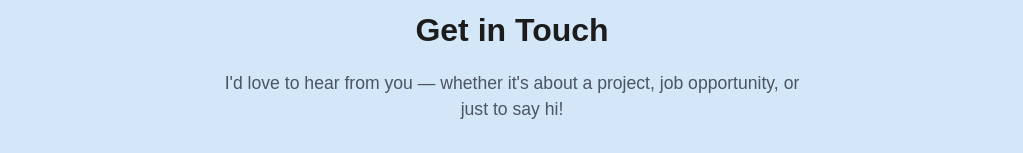
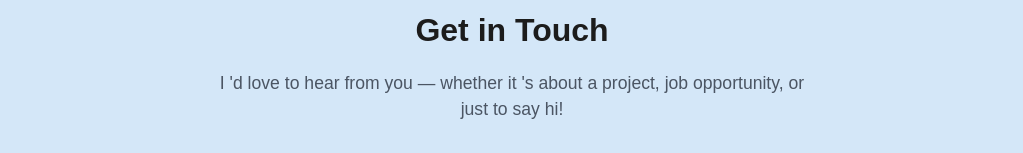
Before and after one commit to McQueen5258/my-portfolio, a Next.js app: page / in a window 1280 px wide. Shown: the part 3339-3492 px from the top of the page, without its empty margins (128-1151 px from the left). Built offline with nearby package versions, Linux system fonts and the light colour scheme.

Commit message:
Fix cannot build on vercel

```diff
--- a/src/components/ContactSection/index.js
+++ b/src/components/ContactSection/index.js
@@ -6,7 +6,7 @@ export default function ContactSection() {
     <section className="contact-section" id="contact">
       <h2 className="contact-title">Get in Touch</h2>
       <p className="contact-text">
-        I'd love to hear from you — whether it's about a project, job
+        I &#39;d love to hear from you — whether it &#39;s about a project, job
         opportunity, or just to say hi!
       </p>
       <div className="contact-links">
--- a/src/components/Hero/MyName/index.js
+++ b/src/components/Hero/MyName/index.js
@@ -30,7 +30,7 @@ export default function MyName() {
   }, []);
   return (
     <h1 className="title">
-      Hello I'm <span className="name" ref={el} />
+      Hello I&#39;m <span className="name" ref={el} />
     </h1>
   );
 }
```
